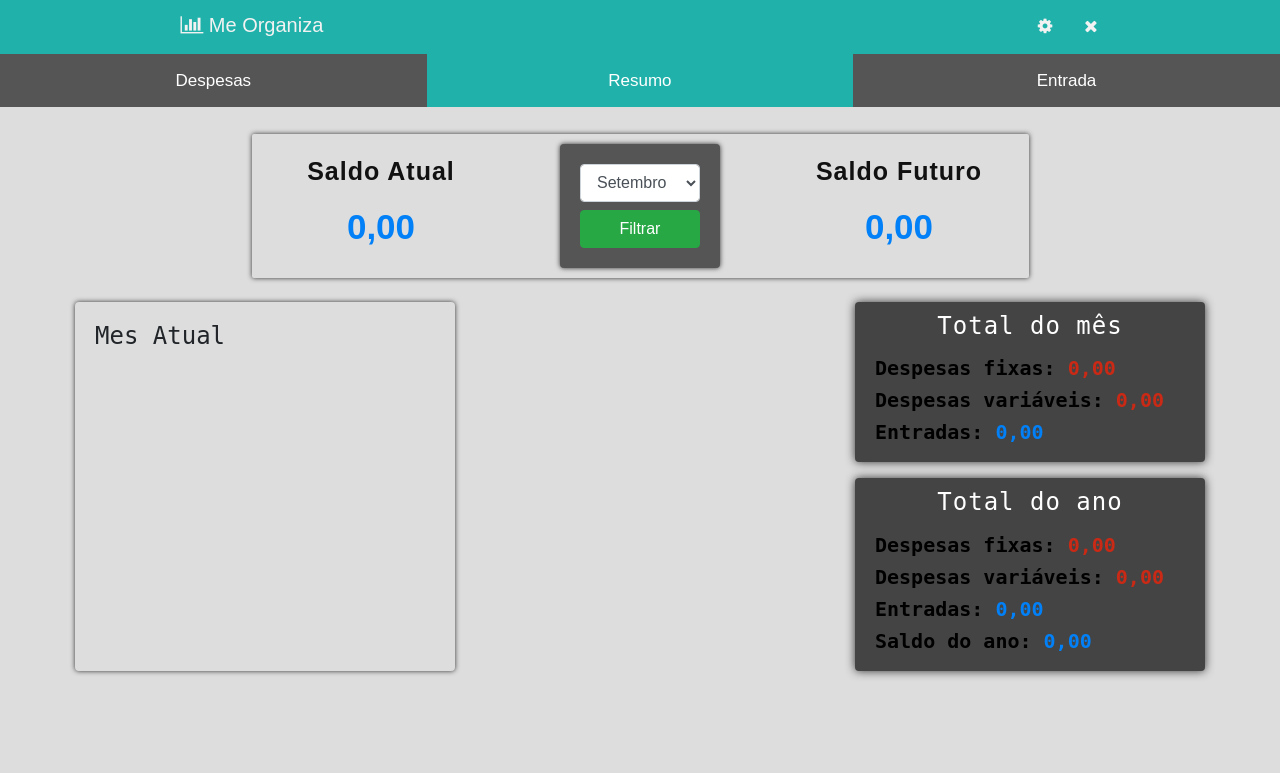
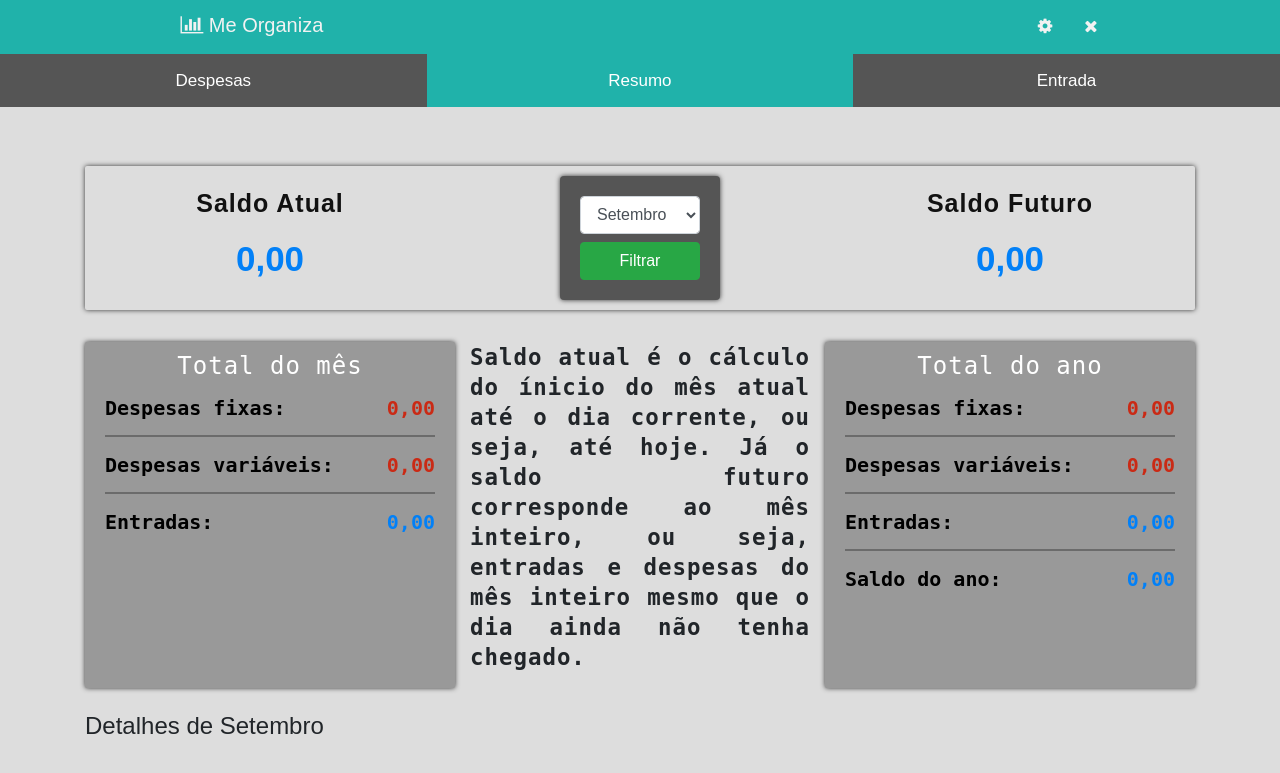
Before and after one commit to Ueverton21/meorganiza, a PHP site: page /resumo in a window 1280 px wide. Shown: the top 773 px of the page. Run offline with PHP 8.4, Linux system fonts and the light colour scheme; the visitor is signed in with stand-in values (Sample User, id 1); data that the repository does not hold is empty; some libraries are stand-ins or nearby versions.

Commit message:
Alteração de design na página de Resumo

```diff
--- a/css/resumo.css
+++ b/css/resumo.css
@@ -1,7 +1,8 @@
+
 div.saldo{
     color: #000;
-    width: 70%;
-    margin: 80px auto 0 auto;
+
+    margin: 7em auto 0 auto;
     padding: 10px 0;
     border-radius: 2px;
     box-shadow: 0 0 5px #333;
@@ -44,28 +45,46 @@ div.quadro-left{
     box-shadow: 0 0 5px #333;
 }
 
-div.quadro-right div.quadro{
+div.quadro{
     font-family: monospace;
     padding: 10px 20px;
-    border-radius: 4px;
-    background-color: #444;
-    box-shadow: 0 0 10px #333;
+    border-radius: 2px;
+    background-color: #999;
+    box-shadow: 0 0 5px #333;
 }
 
-div.quadro-right div.quadro h4{
+div.quadro h4{
     letter-spacing: 1px;
     color: #FFF;
 }
-
-div.quadro-right div.quadro h5{
+div.quadro h5{
     font-weight: bold;
     color: #000;
 }
 
-div.quadro-right div.quadro h5 span.gasto{
+div.quadro h5 span{
+    float: right;
+}
+
+div.paragrafo p{
+    font-family: monospace;
+    font-weight: bold;
+    text-align: justify;
+    font-size: 1.4em;
+    letter-spacing: 1px;
+    line-height: 30px;
+}
+
+div.quadro h5 hr{
+    background-color: #777;
+    margin-top: 15px;
+    border-width: .1em;
+}
+
+div.quadro h5 span.gasto{
     color: rgb(202, 42, 21);
 }
 
-div.quadro-right div.quadro h5 span.ganho{
+div.quadro h5 span.ganho{
     color: rgb(2, 128, 247);
 }
--- a/resumo/index.php
+++ b/resumo/index.php
@@ -23,10 +23,10 @@
     $mes = strftime('%m');
 
     //saldo atual - Pega as informações do início do mês até o dia corrente
-    $despesas_fixas_atuais = mysqli_fetch_array(mysqli_query($conn, "SELECT SUM(valor) FROM despesas_fixas WHERE id_usuario = '$user' AND MONTH(date_despesa) = MONTH('0000-$mes-00') AND DAY(date_despesa) < DAY(now())"))[0];
-    $despesas_variaveis_atuais = mysqli_fetch_array(mysqli_query($conn, "SELECT SUM(valor) FROM despesas_variaveis WHERE id_usuario = '$user' AND MONTH(date_despesa) = MONTH('0000-$mes-00') AND DAY(date_despesa) < DAY(now())"))[0];
+    $despesas_fixas_atuais = mysqli_fetch_array(mysqli_query($conn, "SELECT SUM(valor) FROM despesas_fixas WHERE id_usuario = '$user' AND MONTH(date_despesa) = MONTH('0000-$mes-00') AND DAY(date_despesa) <= DAY(now())"))[0];
+    $despesas_variaveis_atuais = mysqli_fetch_array(mysqli_query($conn, "SELECT SUM(valor) FROM despesas_variaveis WHERE id_usuario = '$user' AND MONTH(date_despesa) = MONTH('0000-$mes-00') AND DAY(date_despesa) <= DAY(now())"))[0];
     $total_despesas_atuais =  $despesas_fixas_atuais+$despesas_variaveis_atuais;
-    $entradas_atuais = mysqli_fetch_array(mysqli_query($conn, "SELECT SUM(valor) FROM entradas WHERE id_usuario = '$user' AND MONTH(data_entrada) = MONTH('0000-$mes-00') AND DAY(data_entrada) < DAY(now())"))[0];
+    $entradas_atuais = mysqli_fetch_array(mysqli_query($conn, "SELECT SUM(valor) FROM entradas WHERE id_usuario = '$user' AND MONTH(data_entrada) = MONTH('0000-$mes-00') AND DAY(data_entrada) <= DAY(now())"))[0];
     $saldo_atual = $entradas_atuais - $total_despesas_atuais;
   }
 
@@ -162,35 +162,35 @@
       </div>
     </div>
     <div class="row justify-content-around mt-4">
-      <div class="quadro-left col-4">
-        <h4>Mes Atual</h4>
-      </div>
-      <div class="col-4">
-
-      </div>
-      <div class="row quadro-right col-4">
-        <div class="quadro col-12">
+      <div class="row col-12 mt-2">
+        <div class="quadro col-4">
           <h4 class="text-center">Total do mês</h4>
           <h5 class="mt-3">Despesas fixas:
-            <span class="gasto"><?php echo number_format($despesas_fixas, 2, ',','');?></span>
+            <span class="gasto"><?php echo number_format($despesas_fixas, 2, ',','');?></span><hr>
           </h5>
           <h5>Despesas variáveis:
-            <span class="gasto"><?php echo number_format($despesas_variaveis, 2, ',','');?></span>
+            <span class="gasto"><?php echo number_format($despesas_variaveis, 2, ',','');?></span><hr>
           </h5>
           <h5>Entradas:
             <span class="ganho"><?php echo number_format($entradas, 2, ',','');?></span>
           </h5>
         </div>
-        <div class="quadro col-12 mt-3">
+        <div class="paragrafo col-4">
+          <p>Saldo atual é o cálculo do ínicio do mês atual até o dia corrente, ou seja, até hoje. Já o saldo
+            futuro corresponde ao mês inteiro, ou seja, entradas e despesas do mês inteiro mesmo que o dia ainda
+            não tenha chegado.
+          </p>
+        </div>
+        <div class="quadro col-4">
           <h4 class="text-center">Total do ano</h4>
           <h5 class="mt-3">Despesas fixas:
-            <span class="gasto"><?php echo number_format($despesas_fixas_ano, 2, ',','');?></span>
+            <span class="gasto"><?php echo number_format($despesas_fixas_ano, 2, ',','');?></span><hr>
           </h5>
           <h5>Despesas variáveis:
-            <span class="gasto"><?php echo number_format($despesas_variaveis_ano, 2, ',','');?></span>
+            <span class="gasto"><?php echo number_format($despesas_variaveis_ano, 2, ',','');?></span><hr>
           </h5>
           <h5>Entradas:
-            <span class="ganho"><?php echo number_format($entradas_ano, 2, ',','');?></span>
+            <span class="ganho"><?php echo number_format($entradas_ano, 2, ',','');?></span><hr>
           </h5>
           <h5>Saldo do ano:
             <?php
@@ -208,6 +208,9 @@
         </div>
       </div>
     </div>
+    <div class="detalhes mt-4">
+      <h4>Detalhes de <?php echo $arrayMes[intval($mes)-1]; ?></h4>
+    </div>
   </div>
 </body>
 </html>
```
